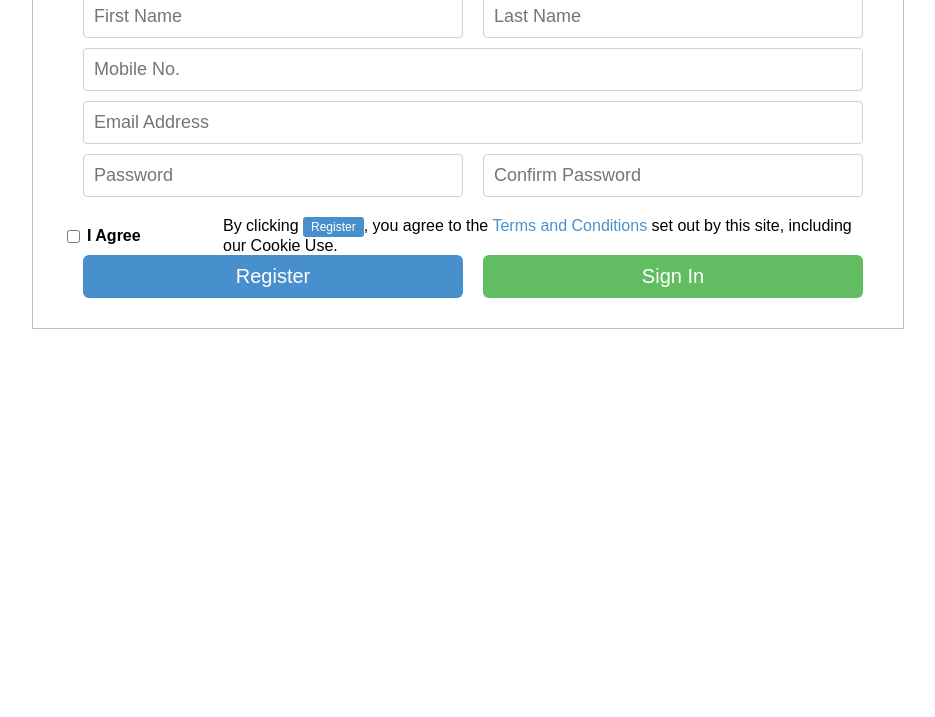
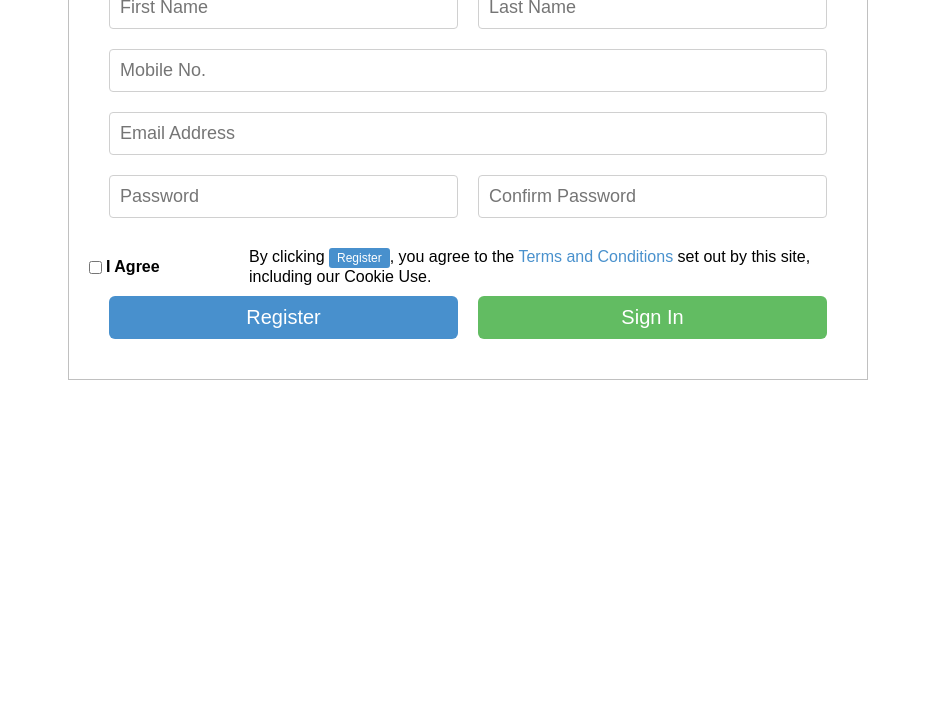
Before and after one commit to TheBobbyLlama/Antra01-HTML, a plain HTML site: page index.html in a window 1280 px wide. Shown: the part 83-800 px from the top of the page, without its empty margins (172-1107 px from the left). Drawn offline with Linux system fonts and the light colour scheme.

Commit message:
BEM updates.

```diff
--- a/assets/css/style.css
+++ b/assets/css/style.css
@@ -1,9 +1,14 @@
-body {
-	align-items: center;
-	display: flex;
-	font-family: Arial, Helvetica, sans-serif;
-	justify-content: center;
-	margin: 10px 100px;
+:root {
+	--color-register: #4890cd;
+	--color-register-hover: #58a0dd;
+	--color-signin: #62bc62;
+	--color-signin-hover: #72cc72;
+}
+
+*, *::before, *::after {
+	margin: 0;
+	padding: 0;
+	box-sizing: border-box;
 }
 
 a:link {
@@ -15,84 +20,111 @@ a:visited {
 	color: #4890cd;
 }
 
-button {
+#signup {
+	max-width: 800px;
+}
+
+.btn--simple {
 	border: none;
 	border-radius: 6px;
 	color: white;
 	cursor: pointer;
-	font-size: 20px;
+	font-size: 1.25em;
 	height: 43px;
 	min-height: 43px; /* If I only use height, the buttons get squished once the flex direction changes? */
+	transition: 0.25s background-color;
 }
 
-#signup {
-	border: solid 1px silver;
-	max-width: 800px;
-	padding: 20px 40px 30px 30px;
+.form--container {
+	align-items: center;
+	display: flex;
+	font-family: Arial, Helvetica, sans-serif;
+	justify-content: center;
+	margin: 10px 100px;
 }
 
-#signup h1 {
-	margin: 0 0 10px 0;
+.form--simple {
+	border: solid 1px silver;
+	display: flex;
+	flex-direction: column;
+	padding: 20px 20px 30px 20px;
+}
+
+.form--simple h1 {
+	margin: 0;
 	padding: 0;
 	text-align: center;
 	width: 100%;
 }
 
-#signup input {
+.form--simple input {
 	border: solid 1px #d0d0d0;
-	font-size: 18px;
+	font-size: 1.125em;
 	border-radius: 4px;
 	padding: 10px;
 }
 
-#signup > div {
+.form--simple input:focus {
+	border-color: var(--color-register-hover);
+	box-shadow: 0px 0px 5px var(--color-register-hover);
+}
+
+.form--simple label {
+	cursor: pointer;
+	font-weight: bold;
+	margin-left: 4px;
+	white-space: nowrap;
+}
+
+.form--row {
 	display: flex;
 	margin: 0 10px;
-	width: 100%;
+	flex-basis: 100%;
 }
 
-#signup > div:not(.agreement):not(:last-child) {
-	margin-bottom: 10px;
+.form--row > * {
+	flex-basis: 100%;
+	margin: 10px 10px;
 }
 
-#signup > div:not(.agreement) > * {
-	flex-basis: 100%;
-	margin: 0 10px;
-}
-
-#signup .agreement {
+.form--simple .form__agreement {
 	align-items: center;
+	display: flex;
 	justify-content: space-between;
 	margin: 20px 0 0 0;
 	/* Misalignment of checkbox and text can be fixed by adding more margins here. */
 }
 
-#signup .agreement > *:first-child {
+.form--simple .form__agreement > *:first-child {
+	align-items: center;
 	display: flex;
 	min-width: 160px;
 }
 
-#signup label {
-	font-weight: bold;
-	margin-left: 4px;
-	white-space: nowrap;
+.btn--register {
+	background-color: var(--color-register);
 }
 
-.register {
-	background-color: #4890cd;
+.btn--register:hover {
+	background-color: var(--color-register-hover);
 }
 
-span.register {
+.span--register {
 	align-items: center;
+	background-color: var(--color-register);
 	border-radius: 3px;
 	color: white;
 	display: inline-flex;
-	font-size: 12px;
+	font-size: 0.75em;
 	padding: 3px 8px;
 }
 
-.signin {
-	background-color: #62bc62;
+.btn--signin {
+	background-color: var(--color-signin);
+}
+
+.btn--signin:hover {
+	background-color: var(--color-signin-hover);
 }
 
 @media screen and (max-width: 768px) {
@@ -102,37 +134,32 @@ span.register {
 }
 
 @media screen and (max-width: 768px) {
-	body {
+	.form--container {
 		margin: 10px;
 	}
 }
 
-@media screen and (max-width: 575px) {
-	#signup {
+@media screen and (max-width: 600px) {
+	.form--simple {
 		padding: 20px;
 	}
 
-	#signup > div:not(.agreement) {
+	.form--row {
 		flex-direction: column;
 		margin: 0;
 	}
 
-	#signup > div:not(.agreement) > :not(:last-child) {
+	.form--row > :not(:last-child) {
 		margin-bottom: 10px;
 	}
 
-	#signup .agreement {
+	.form--simple .form__agreement {
+		align-items: stretch;
 		flex-direction: column-reverse;
-		margin: 20px 10px 10px 10px;
+		margin: 10px;
 	}
 
-	#signup .agreement > * {
-		min-width: auto;
-		width: 100%;
-	}
-
-	#signup .agreement > *:first-child {
-		display: flex;
+	.form--simple .form__agreement > * {
 		justify-content: center;
 		margin-top: 10px;
 	}
--- a/index.html
+++ b/index.html
@@ -8,35 +8,37 @@
 	<link rel="stylesheet" href="./assets/css/style.css" />
 </head>
 <body>
-	<form id="signup">
+	<section class="form--container">
+		<form id="signup" class="form--simple">
 			<h1>Sign Up</h1>
+			<div class="form--row">
+				<input type="text" id="firstName" placeholder="First Name"></input>
+				<input type="text" id="lastName" placeholder="Last Name"></input>
+			</div>
+			<div class="form--row">
+				<input type="tel" id="mobileNo" placeholder="Mobile No."></input>
+			</div>
+			<div class="form--row">
+				<input type="email" id="email" placeholder="Email Address"></input>
+			</div>
+			<div class="form--row">
+				<input type="password" id="password" placeholder="Password"></input>
+				<input type="password" id="passwordConfirm" placeholder="Confirm Password"></input>
+			</div>
+			<div class="form__agreement">
 				<div>
-			<input type="text" name="firstName" placeholder="First Name"></input>
-			<input type="text" name="lastName" placeholder="Last Name"></input>
-		</div>
-		<div>
-			<input type="tel" name="mobileNo" placeholder="Mobile No."></input>
-		</div>
-		<div>
-			<input type="email" name="email" placeholder="Email Address"></input>
-		</div>
-		<div>
-			<input type="password" name="password" placeholder="Password"></input>
-			<input type="password" name="passwordConfirm" placeholder="Confirm Password"></input>
-		</div>
-		<div class="agreement">
-			<div>
-				<input type="checkbox" name="agree" />
+					<input type="checkbox" id="agree" />
 					<label for="agree">I Agree</label>
 				</div>
 				<div>
-				By clicking <span class="register">Register</span>, you agree to the <a href="terms.html" target="_blank">Terms and Conditions</a> set out by this site, including our Cookie Use.
+					By clicking <span class="span--register">Register</span>, you agree to the <a href="terms.html" target="_blank">Terms and Conditions</a> set out by this site, including our Cookie Use.
 				</div>
 			</div>
-		<div>
-			<button type="button" class="register">Register</button>
-			<button type="button" class="signin">Sign In</button>
+			<div class="form--row">
+				<button type="button" class="btn--simple btn--register">Register</button>
+				<button type="button" class="btn--simple btn--signin">Sign In</button>
 			</div>
 		</form>
+	</section>
 </body>
 </html>
```
Lines whose indentation alone changed are shown as unchanged.
